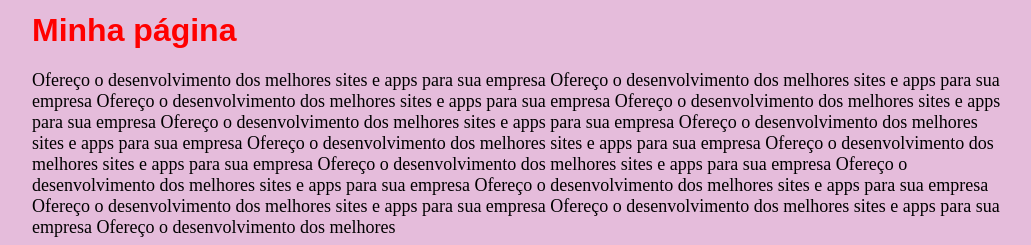
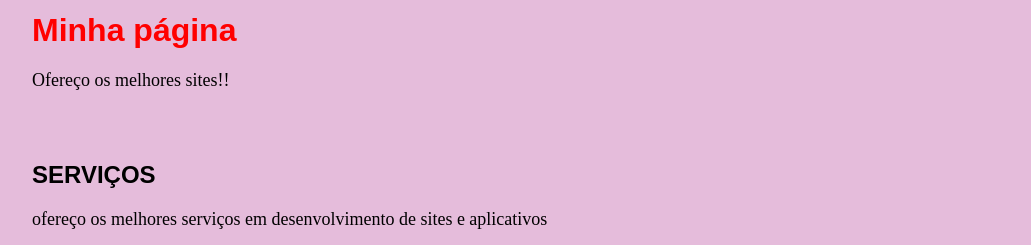
Before and after one commit to DouglasBavoso/aula_html5_css3, a plain HTML site: page index.html in a window 1280 px wide. Shown: the part 195-440 px from the top of the page, without its empty margins (68-1099 px from the left). Drawn offline with Linux system fonts and the light colour scheme.

Commit message:
Update index.html

```diff
--- a/index.html
+++ b/index.html
@@ -21,20 +21,7 @@
 		<header>
 			<h1>Minha página</h1>
 			<p>
-				Ofereço o desenvolvimento dos melhores
-				sites e apps para sua empresa Ofereço o desenvolvimento dos melhores
-				sites e apps para sua empresa Ofereço o desenvolvimento dos melhores
-				sites e apps para sua empresa Ofereço o desenvolvimento dos melhores
-				sites e apps para sua empresa Ofereço o desenvolvimento dos melhores
-				sites e apps para sua empresa Ofereço o desenvolvimento dos melhores
-				sites e apps para sua empresa Ofereço o desenvolvimento dos melhores
-				sites e apps para sua empresa Ofereço o desenvolvimento dos melhores
-				sites e apps para sua empresa Ofereço o desenvolvimento dos melhores
-				sites e apps para sua empresa Ofereço o desenvolvimento dos melhores
-				sites e apps para sua empresa Ofereço o desenvolvimento dos melhores
-				sites e apps para sua empresa Ofereço o desenvolvimento dos melhores
-				sites e apps para sua empresa Ofereço o desenvolvimento dos melhores
-				sites e apps para sua empresa Ofereço o desenvolvimento dos melhores
+				Ofereço os melhores sites!!
 				</p>
 		<header>
 		<section id="serviços" >
```
